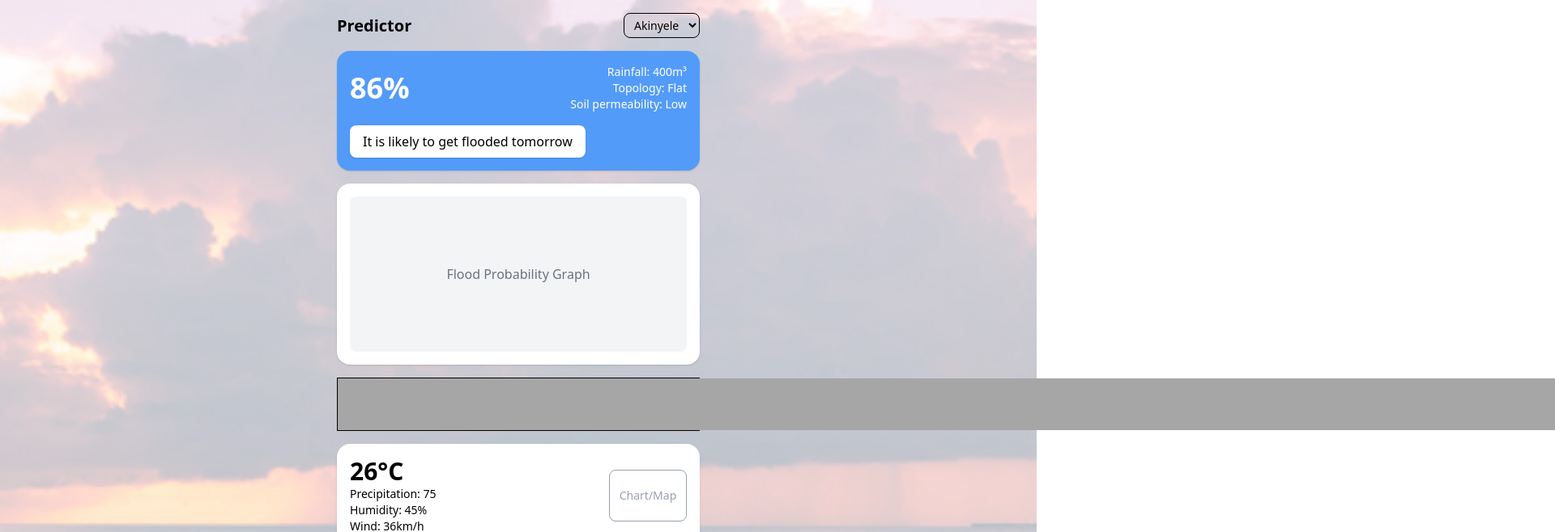
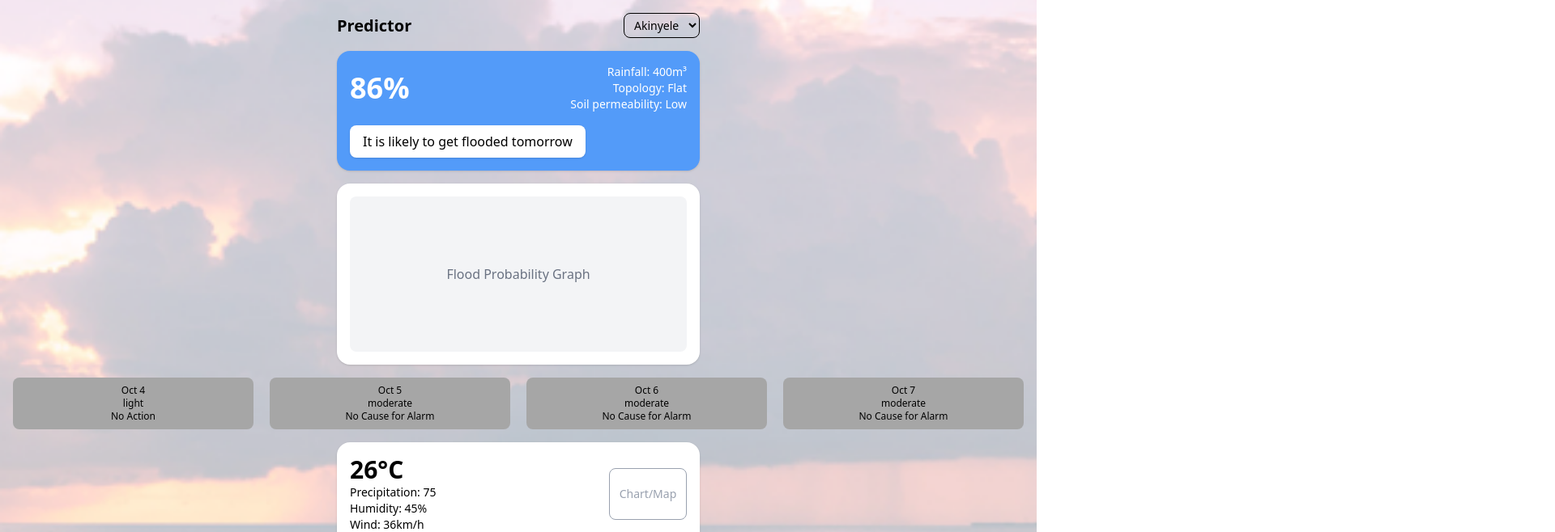
Before and after one commit to BolanleMary/predictor-app, a React (Vite) app: page / in a window 1280 px wide. Shown: the top 658 px of the page at 81% size, 1920 px wide, since content can reach past the window. Built offline with nearby package versions, Linux system fonts and the light colour scheme.

Commit message:
remove grid from events container

```diff
--- a/src/App.jsx
+++ b/src/App.jsx
@@ -33,7 +33,7 @@ function App() {
           </div>
         </div>
         {/* Event History */}
-        <div className="w-full max-w-md border border-thin grid grid-cols-4 gap-2 mb-4">
+        <div className="w-full mb-4">
           <Event />
         </div>
         {/* Weather Info */}
```
